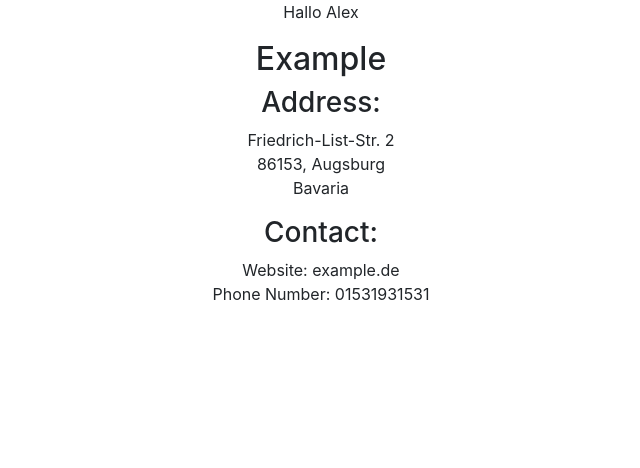
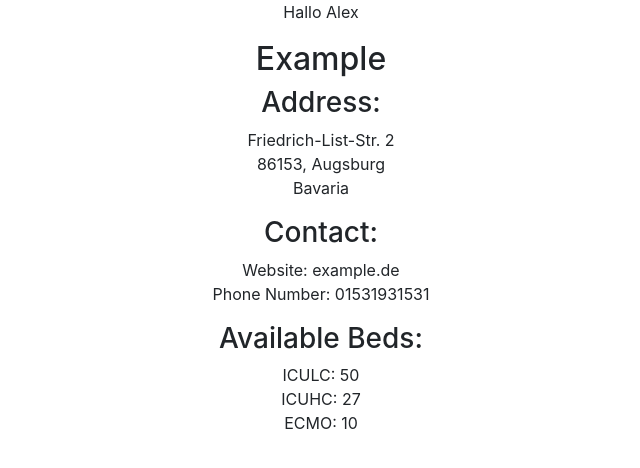
Before and after one commit to domWinter/wirvsvirushackathon, a React (Create React App) app: page / in a window 1280 px wide. Shown: the top 468 px of the page, without its empty margins (319-959 px from the left). Built offline with nearby package versions, Linux system fonts and the light colour scheme.

Commit message:
Show available beds in HospitalComponent

```diff
--- a/src/components/Hospital.tsx
+++ b/src/components/Hospital.tsx
@@ -5,17 +5,25 @@ const Hospital = ({
   address: {city, postcode, state, street, streetNumber},
   name,
   phoneNumber,
-  website
+  website,
+  beds: {iculc, icuhc, ecmo}
 } : HospitalProps) => (
   <div>
     <h2>{name}</h2>
+
     <h3>Address:</h3>
     <p>{street} {streetNumber}<br/>
     {postcode}, {city}<br/>
     {state}</p>
+
     <h3>Contact:</h3>
     <p>Website: {website}<br/>
     Phone Number: {phoneNumber}</p>
+
+    <h3>Available Beds:</h3>
+    <p>ICULC: {iculc} <br/>
+      ICUHC: {icuhc} <br/>
+      ECMO: {ecmo}</p>
   </div>
 );
 
```
